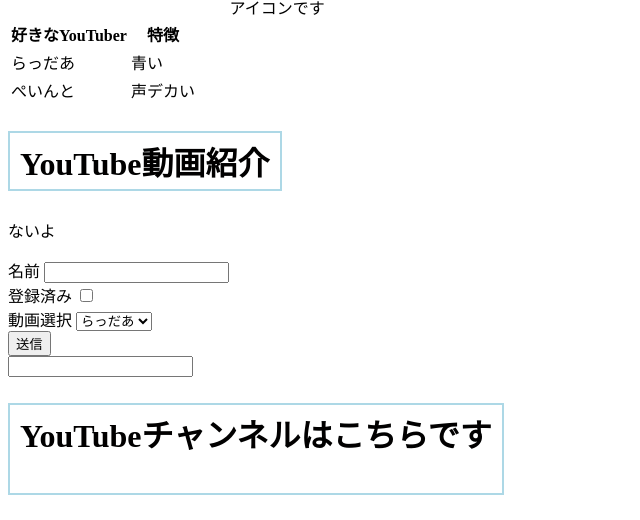
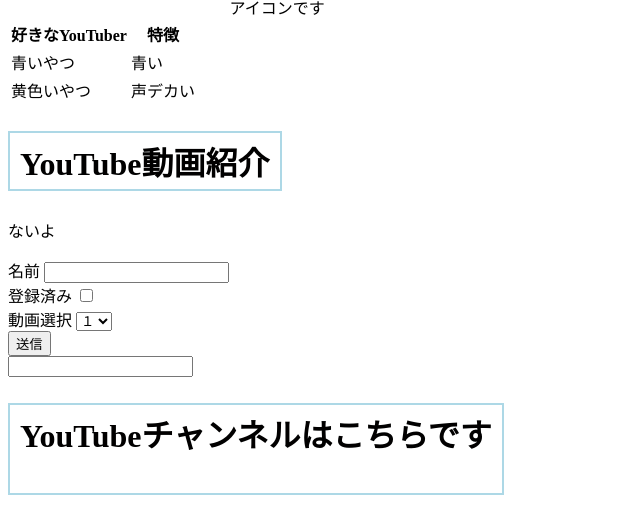
Before and after one commit to Azuki0113/mikimi_HP, a plain HTML site: page html_practice.html in a window 1280 px wide. Shown: the part 560-1080 px from the top of the page, without its empty margins (0-640 px from the left). Drawn offline with Linux system fonts and the light colour scheme.

Commit message:
Update html_practice.html

```diff
--- a/html_practice.html
+++ b/html_practice.html
@@ -26,12 +26,12 @@
             </tr>
 
             <tr>
-              <td>らっだあ</td>
+              <td>青いやつ</td>
               <td>青い</td>
             </tr>
 
             <tr>
-              <td>ぺいんと</td>
+              <td>黄色いやつ</td>
               <td>声デカい</td>
             </tr>
         </table>
@@ -55,9 +55,9 @@
          <div>
             <label for="video">動画選択</label>
             <select id="video">
-                <option>らっだあ</option>
-                <option>ぺいんと</option>
-                <option>しにがみ</option>
+                <option>１</option>
+                <option>２</option>
+                <option>３</option>
             </select>
 
         </div>
```
